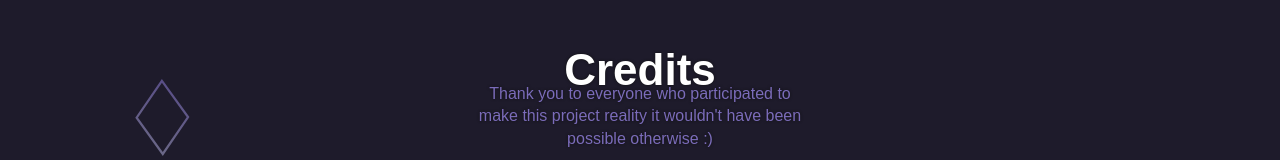
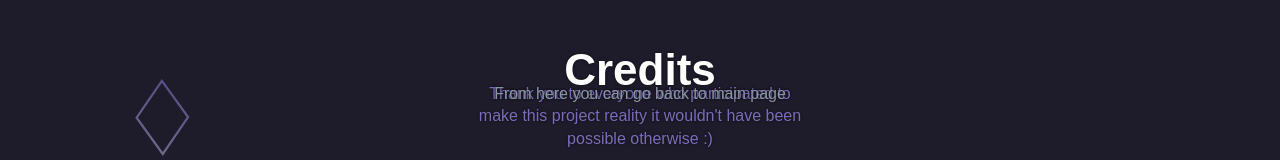
Before and after one commit to thoma5s/Web-Executable-Loader, a plain HTML site: page credits.html in a window 1280 px wide. Shown: the part 253-413 px from the top of the page. Drawn offline with Linux system fonts and the light colour scheme; a web font is replaced by a local one.

Commit message:
Update credits.html

```diff
--- a/credits.html
+++ b/credits.html
@@ -13,6 +13,7 @@
 	<div>
 		<h4 style="text-align:center;"><a href="https://www.instagram.com/jarek_nijst/" class="link" target="_blank">Jarek,</a> Theory, Vroom, Loockedi, Kevin, Rider, Glory, Saxony, Privileged, Dieg and Levensles</h4>
 	</div>
+	<yesyes class="description"><a href="https://cheat.gq/">From here you can go back to main page</a></yesyes>
 
 	<div class="tag"><purpletext>Nightbot -</purpletext> @fetix#1010</div>
 	</body>
```
